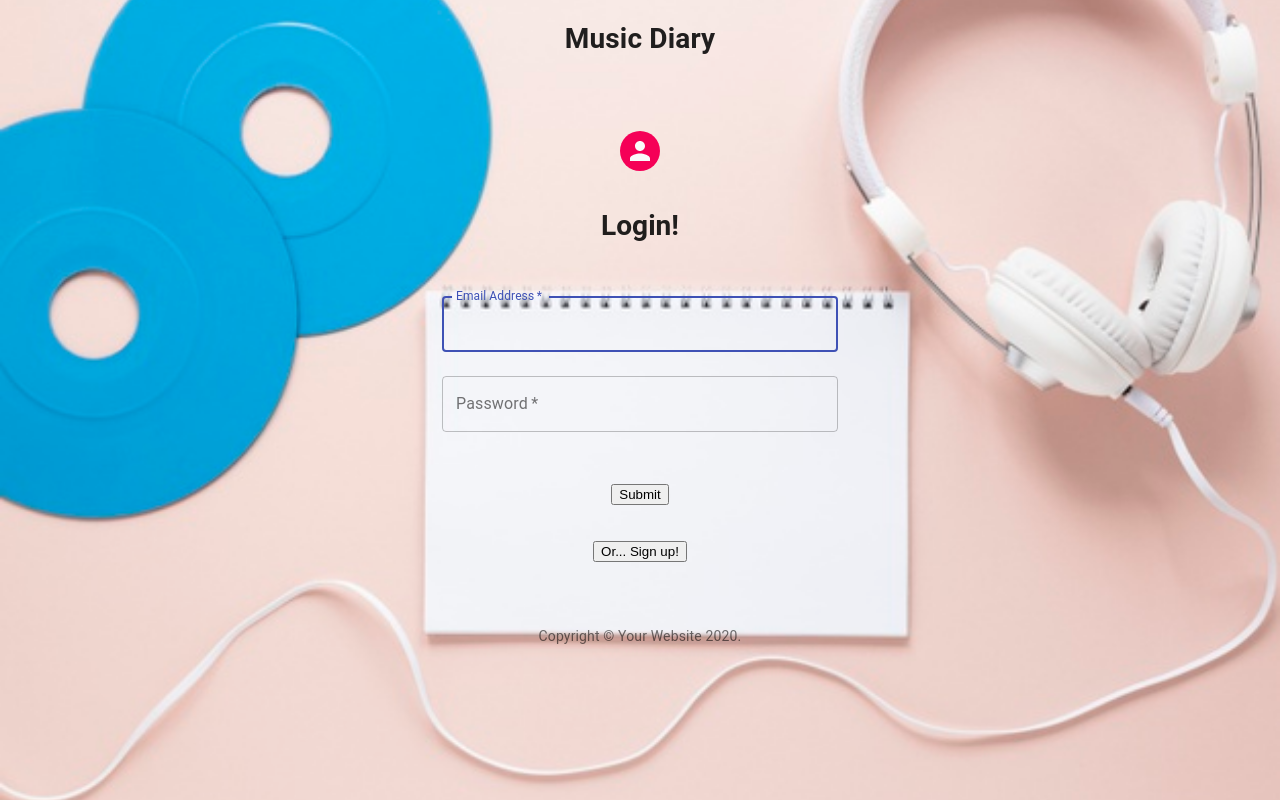
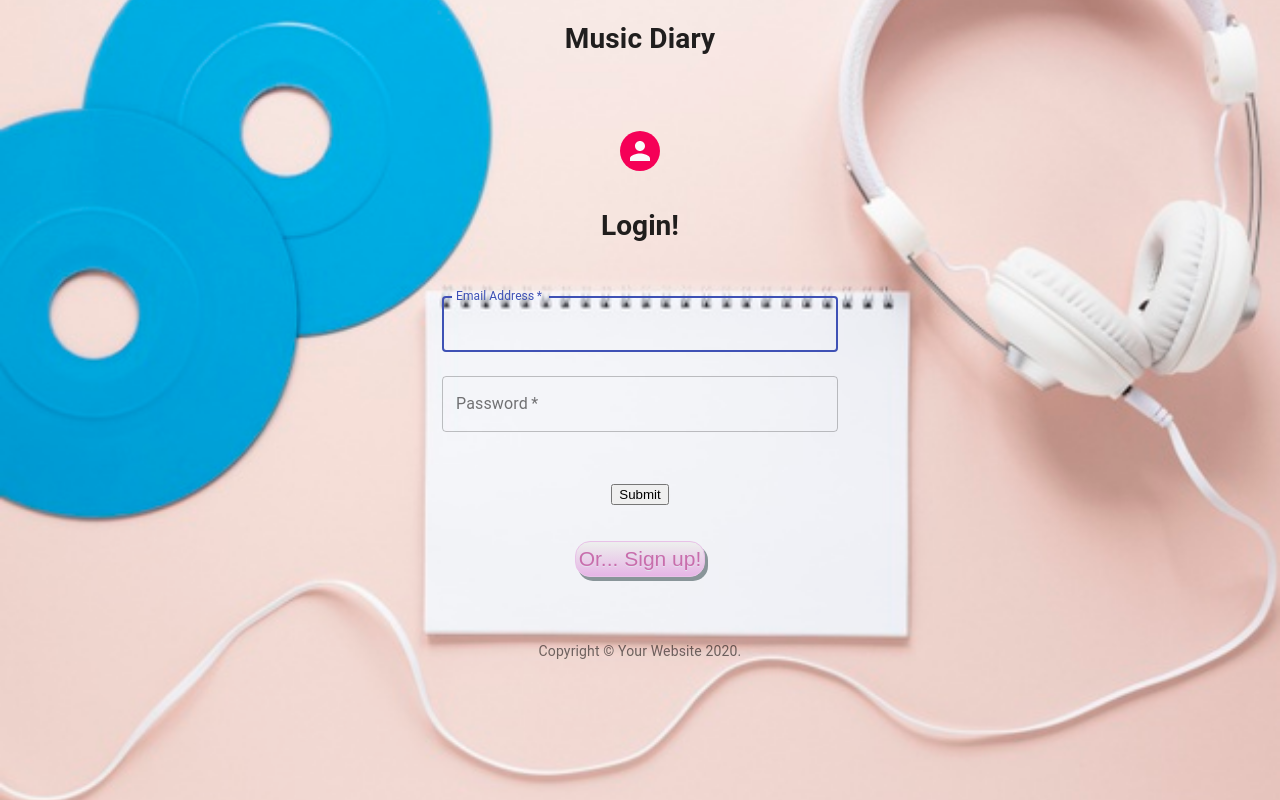
Before and after one commit to SincerelyBrittany/music-diary-client, a React (Create React App) app: page /comments in a window 1280 px wide. Built offline with nearby package versions, Linux system fonts and the light colour scheme.

Commit message:
adds css to app

```diff
--- a/src/App.css
+++ b/src/App.css
@@ -69,7 +69,7 @@ body {
 
 .card {
   width: 300px;
-  height: 500px;
+  height: 600px;
   margin: 10px;
   background-color: #fdfdfda8;
   border-radius: 10px;
@@ -95,3 +95,28 @@ body {
   height: 200px;
   border-radius: 10px;
 }
+
+
+button {
+	box-shadow: 3px 4px 0px 0px #899599;
+	background:linear-gradient(to bottom, #ededed 5%, #e6b5e6 100%);
+	background-color:#ededed;
+	border-radius:15px;
+	border:1px solid #e8c1e8;
+	display:inline-block;
+	cursor:pointer;
+	color:#c96dac;
+	font-family:Arial;
+	font-size:21px;
+	padding:5px 3px;
+	text-decoration:none;
+	text-shadow:0px 1px 0px #e1e2ed;
+}
+button:hover {
+	background:linear-gradient(to bottom, #e6b5e6 5%, #ededed 100%);
+	background-color:#e6b5e6;
+}
+button:active {
+	position:relative;
+	top:1px;
+}
```
